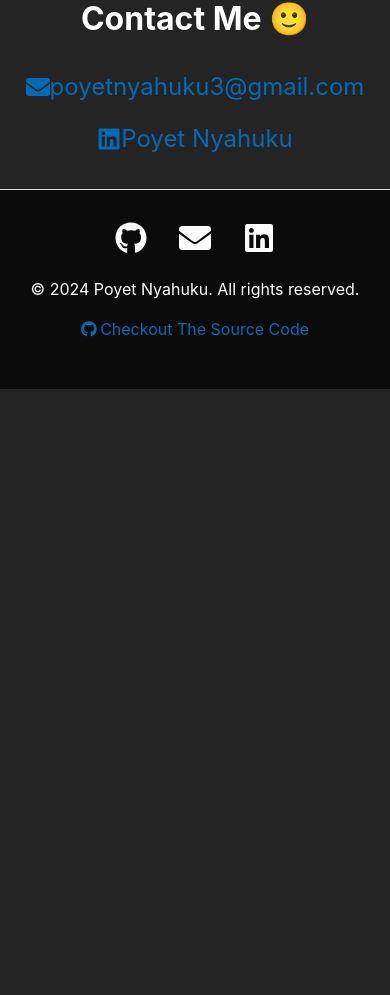
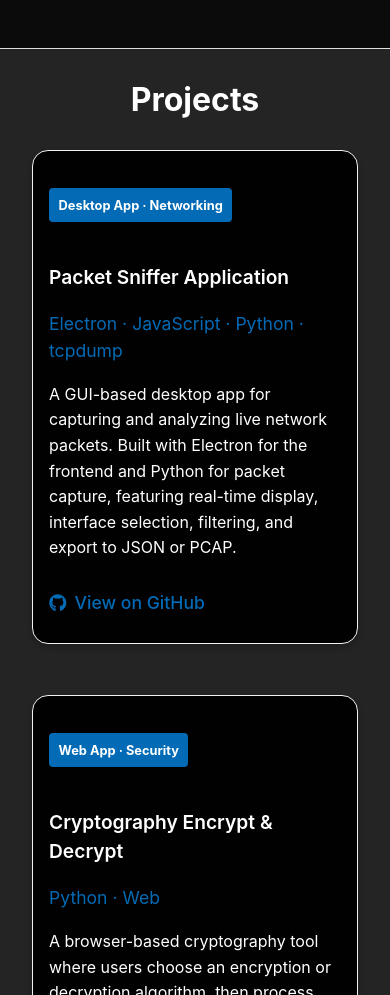
Before and after one commit to Poyetnyax/Poyet.devblog, a React (Vite) app: page / in a window 390 px wide. Shown: the part 4261-5256 px from the top of the page. Before the commit the page ends 4650 px from the top, so only its background shows below. Built offline with nearby package versions, Linux system fonts and the light colour scheme.

Commit message:
projects section

```diff
--- a/src/components/molecules/card/Card.css
+++ b/src/components/molecules/card/Card.css
@@ -45,6 +45,20 @@
     line-height: 1.6;
 }
 
+.card__link {
+    display: inline-flex;
+    align-items: center;
+    gap: 0.5rem;
+    margin-top: 1rem;
+    color: #036bb6;
+    text-decoration: none;
+    font-weight: 500;
+}
+
+.card__link:hover {
+    color: #ffffff;
+}
+
 
   .course,
   .school,
--- a/src/components/molecules/card/Card.jsx
+++ b/src/components/molecules/card/Card.jsx
@@ -1,8 +1,8 @@
 import React from 'react';
 import './Card.css';
+import { FaGithub } from 'react-icons/fa';
 
-
-const card = ({ period="", field="", place="", description="" }) => {
+const card = ({ period="", field="", place="", description="", repoUrl="" }) => {
   return (
     <div className="card">
       <div className="card__header">
@@ -14,6 +14,16 @@ const card = ({ period="", field="", place="", description="" }) => {
         <p className="field">{field}</p>
         <p className="place">{place}</p>
         <p className="description">{description}</p>
+        {repoUrl && (
+          <a
+            href={repoUrl}
+            target="_blank"
+            rel="noopener noreferrer"
+            className="card__link"
+          >
+            <FaGithub /> View on GitHub
+          </a>
+        )}
       </div>
     </div>
   );
--- a/src/components/molecules/navbar/Navbar.jsx
+++ b/src/components/molecules/navbar/Navbar.jsx
@@ -63,6 +63,17 @@ const Navbar = () => {
                     smooth={true}
                     offset={-70}
                     duration={500}
+                    to="projects"
+                    onClick={toggleMenu}
+                >
+                    Projects
+                </Link>
+                <Link
+                    activeClass="active"
+                    spy={true}
+                    smooth={true}
+                    offset={-70}
+                    duration={500}
                     to="contact"
                     onClick={toggleMenu}
                 >
--- a/src/pages/home/Home.jsx
+++ b/src/pages/home/Home.jsx
@@ -5,6 +5,7 @@ import Intro from '../sections/intro/Intro';
 import About from '../sections/about/About';
 import Resume from '../sections/resume/Resume';
 import Skills from '../sections/skills/Skills';
+import Projects from '../sections/projects/Projects';
 import Contact from '../sections/contact/Contact';
 import Footer from '../sections/footer/Footer';
 
@@ -22,8 +23,10 @@ const Home = () => {
         <Resume />
         <Separator />
         <Skills />
-        <Separator/>
-        <Contact/>
+        <Separator />
+        <Projects />
+        <Separator />
+        <Contact />
         <Separator/>
         <Footer/>
     </div>
--- /dev/null
+++ b/src/pages/sections/projects/Projects.css
@@ -0,0 +1,23 @@
+.projects__container {
+  display: flex;
+  flex-direction: column;
+  align-items: center;
+  padding-bottom: 2rem;
+}
+
+.projects__title {
+  font-size: 2rem;
+}
+
+.projects__cards {
+  display: grid;
+  grid-template-columns: 1fr 1fr;
+  gap: 2rem;
+  padding: 0 2rem;
+}
+
+@media (max-width: 768px) {
+  .projects__cards {
+    grid-template-columns: 1fr;
+  }
+}
--- /dev/null
+++ b/src/pages/sections/projects/Projects.jsx
@@ -0,0 +1,36 @@
+import './Projects.css';
+import Card from '../../../components/molecules/card/Card';
+
+const projects = [
+  {
+    period: 'Desktop App · Networking',
+    field: 'Packet Sniffer Application',
+    place: 'Electron · JavaScript · Python · tcpdump',
+    description:
+      'A GUI-based desktop app for capturing and analyzing live network packets. Built with Electron for the frontend and Python for packet capture, featuring real-time display, interface selection, filtering, and export to JSON or PCAP.',
+    repoUrl: 'https://github.com/Poyetnyax/Packet_Sniffer_App',
+  },
+  {
+    period: 'Web App · Security',
+    field: 'Cryptography Encrypt & Decrypt',
+    place: 'Python · Web',
+    description:
+      'A browser-based cryptography tool where users choose an encryption or decryption algorithm, then process their text through a guided workflow. Supports multiple algorithms for secure text transformation.',
+    repoUrl: 'https://github.com/Poyetnyax/Cryptography-encrypt-decrypt',
+  },
+];
+
+const Projects = () => {
+  return (
+    <section id="projects" className="projects__container">
+      <h1 className="projects__title">Projects</h1>
+      <div className="projects__cards">
+        {projects.map((project) => (
+          <Card key={project.field} {...project} />
+        ))}
+      </div>
+    </section>
+  );
+};
+
+export default Projects;
--- a/src/pages/sections/skills/Skills.jsx
+++ b/src/pages/sections/skills/Skills.jsx
@@ -19,7 +19,7 @@ export const SkillBar = ({skill="", level=0, color=""}) => (
 
 const Skills = () => {
     return (
-        <div className='skills'>
+        <section id="skills" className='skills'>
             <div className="skills_text">
                 <h1>My Skills</h1>
             </div>
@@ -31,11 +31,12 @@ const Skills = () => {
                 <SkillBar skill="Svelte" level={70} color="#ff3e00" />
                 <SkillBar skill="React" level={50} color="#61dbfb" />
                 <SkillBar skill="TypeScript" level={40} color="#007acc" />
+                <SkillBar skill="Python" level={40} color="#4b8bbe" />
                 <SkillBar skill="Git" level={75} color="#377381" />
                 <SkillBar skill="Docker" level={60} color="#003f88" />
                 <SkillBar skill="SQL" level={55} color="#ae4300" />
             </div>
-        </div>
+        </section>
     );
 };
 
```
